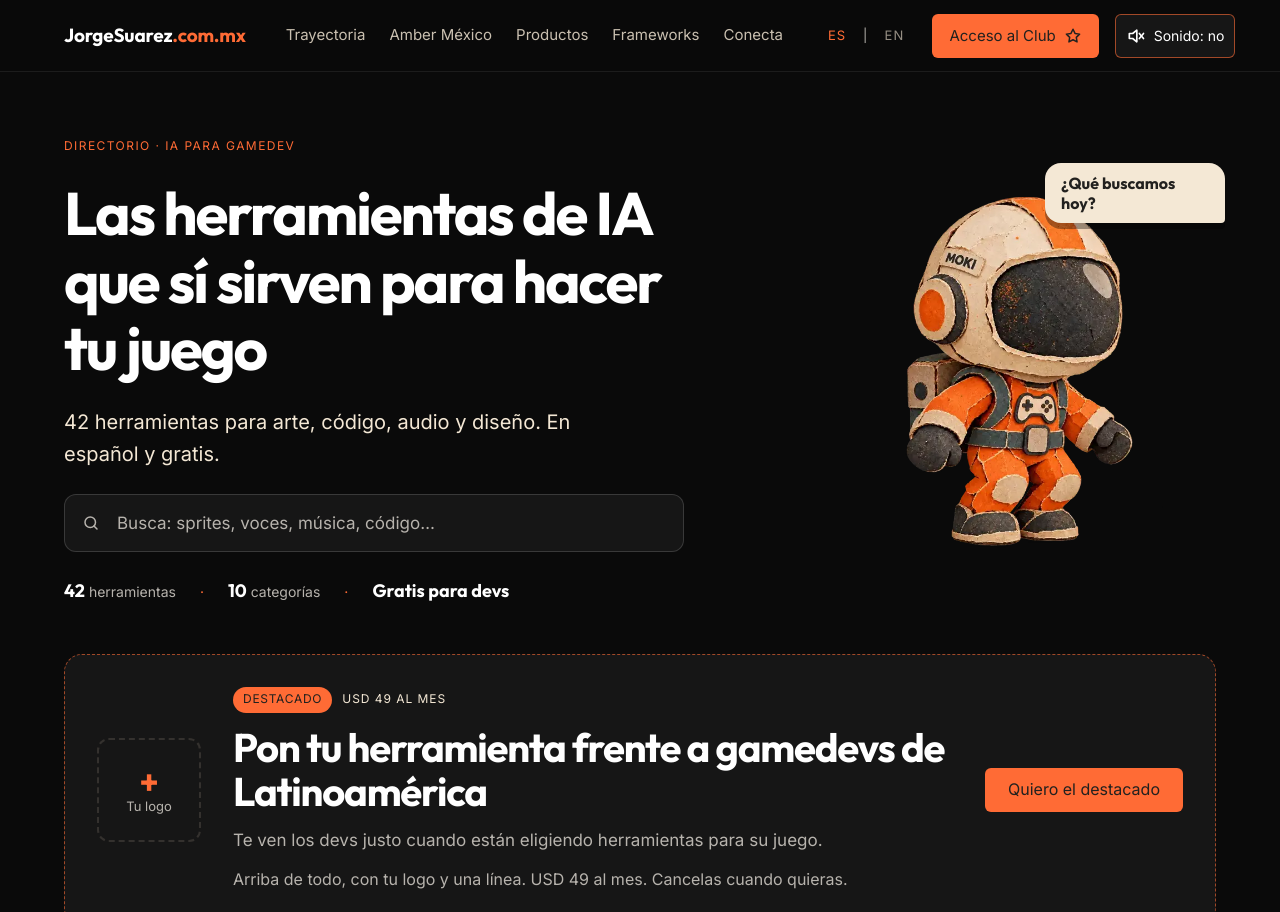
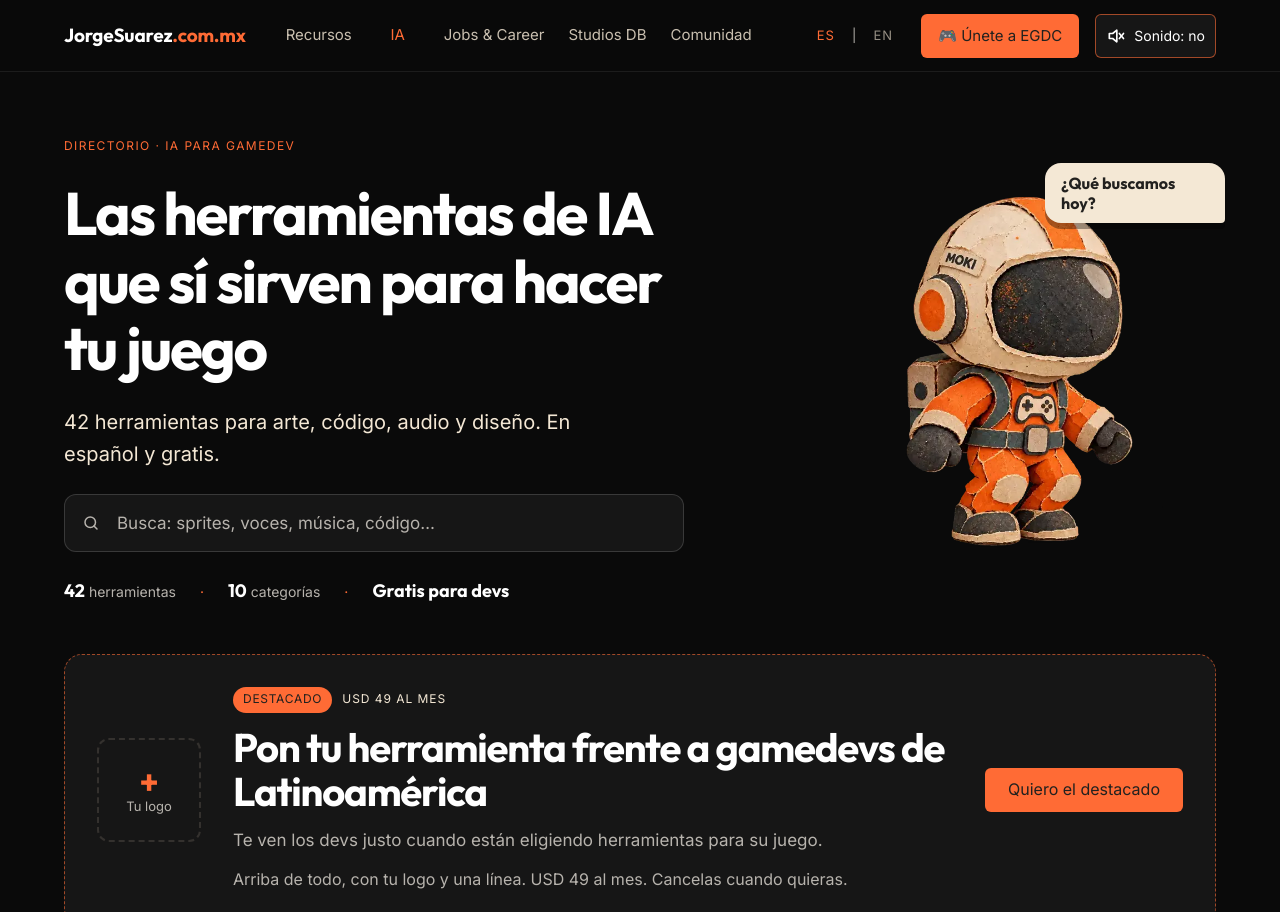
Before and after one commit to jorgefsb/game-industry-resources, a plain HTML site: page ia/index.html in a window 1280 px wide. Shown: the top 912 px of the page. Drawn offline with Linux system fonts and the light colour scheme.

Commit message:
Header de /ia/ con el menú de gamedev (Recursos, IA, Jobs, Studios DB, Comunidad, Únete a EGDC)

```diff
--- a/ia/index.html
+++ b/ia/index.html
@@ -37,10 +37,10 @@
     <a class="hud__brand" href="https://jorgesuarez.com.mx/" aria-label="JorgeSuarez.com.mx">
       <span class="js-wordmark">JorgeSuarez<span>.com.mx</span></span>
     </a>
-    <nav class="hud__nav" id="hud-nav" aria-label="Principal" data-t-aria="nav.label"><a data-es="Trayectoria" data-en="Journey" href="https://jorgesuarez.com.mx/#journey">Trayectoria</a><a data-es="Amber México" data-en="Amber Mexico" href="https://jorgesuarez.com.mx/#amber">Amber México</a><a data-es="Productos" data-en="Products" href="https://jorgesuarez.com.mx/#ecosystem">Productos</a><a data-es="Frameworks" data-en="Frameworks" href="https://jorgesuarez.com.mx/#frameworks">Frameworks</a><a data-es="Conecta" data-en="Connect" href="https://jorgesuarez.com.mx/#contact">Conecta</a></nav>
+    <nav class="hud__nav" id="hud-nav" aria-label="Principal" data-t-aria="nav.label"><a href="../#resources" data-es="Recursos" data-en="Resources">Recursos</a><a href="./" aria-current="true" data-es="IA" data-en="AI">IA</a><a href="../jobs.html" data-es="Jobs &amp; Career" data-en="Jobs &amp; Career">Jobs &amp; Career</a><a href="../database.html" data-es="Studios DB" data-en="Studios DB">Studios DB</a><a href="https://club.uetc.mx" target="_blank" rel="noopener" data-es="Comunidad" data-en="Community">Comunidad</a><a class="hud__nav-cta" href="https://club.uetc.mx" target="_blank" rel="noopener" data-es="🎮 Únete a EGDC" data-en="🎮 Join EGDC">🎮 Únete a EGDC</a></nav>
     <div class="hud__right">
       <div class="lang-switcher" role="group" aria-label="Idioma" data-t-aria="lang.label"><a href="#" class="lang-btn" data-lang="es" lang="es">ES</a><span aria-hidden="true">|</span><a href="#" class="lang-btn" data-lang="en" lang="en">EN</a></div>
-      <a class="btn btn--primary btn--sm hud__cta" href="https://vip.jorgesuarez.com.mx/" target="_blank" rel="noopener"><span data-es="Acceso al Club" data-en="Club Access">Acceso al Club</span><svg class="ico" viewBox="0 0 24 24" aria-hidden="true"><path d="M12 3l2.7 5.6 6.1.9-4.4 4.3 1 6.1L12 17l-5.4 2.9 1-6.1L3.2 9.5l6.1-.9z"/></svg></a>
+      <a class="btn btn--primary btn--sm hud__cta" href="https://club.uetc.mx" target="_blank" rel="noopener" data-es="🎮 Únete a EGDC" data-en="🎮 Join EGDC">🎮 Únete a EGDC</a>
       <button type="button" class="juice-sfx" aria-pressed="false" aria-label="Activar sonido">🔇</button>
       <button class="hud__burger" type="button" aria-expanded="false" aria-controls="hud-nav" aria-label="Menú" data-t-aria="nav.menu"><span></span><span></span></button>
     </div>
```
Also changed, not shown: ia/patrocina/index.html (+2 -2 lines).
